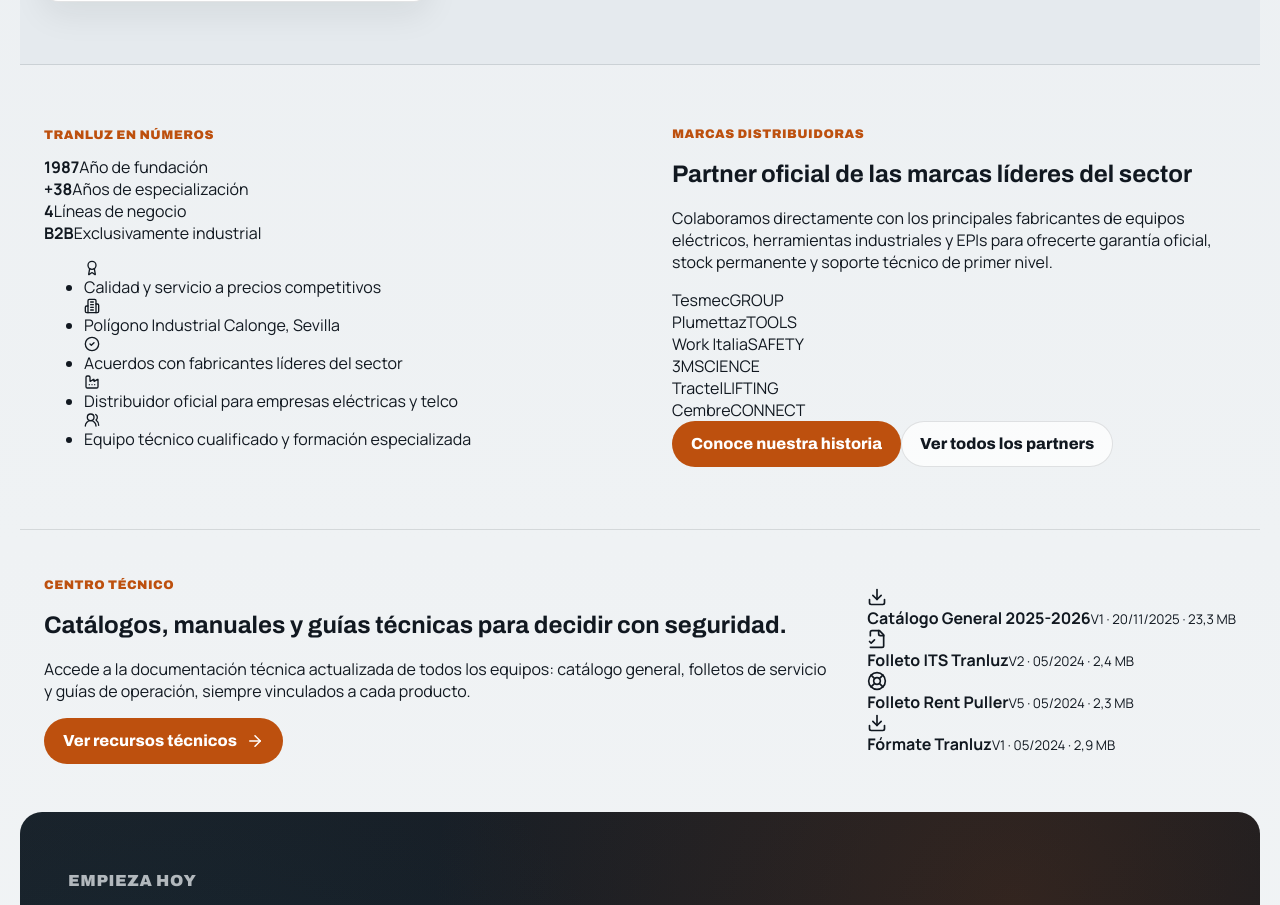
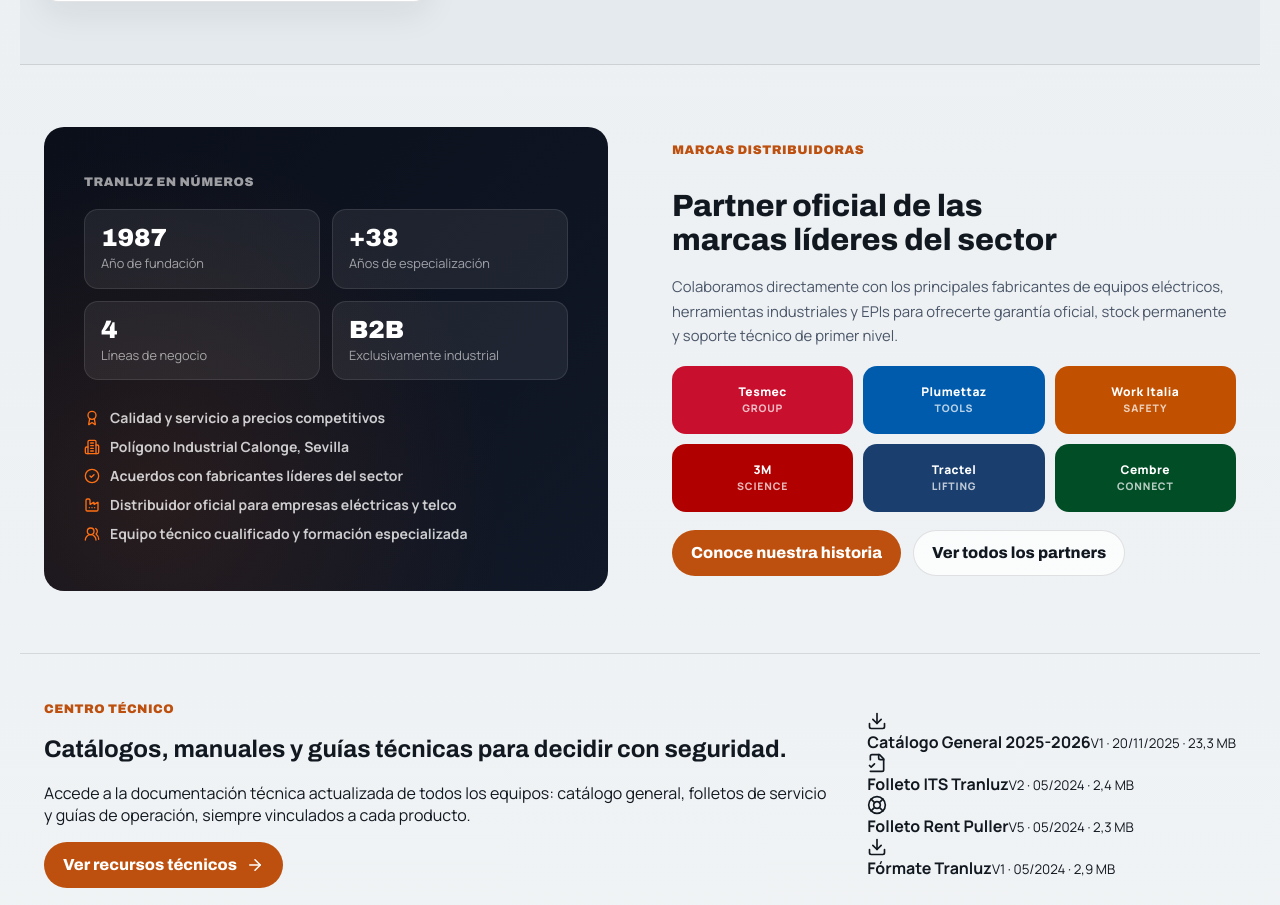
Before and after one commit to juankaspain/web_tranluz_2026, a Next.js app: page / in a window 1280 px wide. Shown: the part 5712-6617 px from the top of the page. Built offline with nearby package versions, Linux system fonts and the light colour scheme; no server answers.

Commit message:
feat(iter5d): estilos company-proof-section con proof-panel-dark/light, stats, brands grid

```diff
--- a/src/styles/globals.css
+++ b/src/styles/globals.css
@@ -3176,3 +3176,180 @@ button:focus-visible,
   text-transform: uppercase;
   white-space: nowrap;
 }
+
+
+/* ============================================================
+   ITER-5d — company-proof-section estilos CSS
+   ============================================================ */
+
+.company-proof-grid {
+  display: grid;
+  grid-template-columns: 1fr 1fr;
+  gap: 64px;
+  align-items: center;
+}
+
+/* Panel izquierdo oscuro */
+.proof-panel-dark {
+  background: linear-gradient(135deg, #0a0f1a 0%, #111827 100%);
+  border-radius: 20px;
+  padding: 48px 40px;
+  position: relative;
+  overflow: hidden;
+}
+
+.proof-panel-dark::before {
+  content: "";
+  position: absolute;
+  inset: 0;
+  background: radial-gradient(circle at 20% 80%, color-mix(in srgb, var(--brand) 15%, transparent), transparent 60%);
+  pointer-events: none;
+}
+
+.proof-eyebrow {
+  color: rgba(255, 255, 255, 0.6) !important;
+}
+
+.proof-stats-grid {
+  display: grid;
+  grid-template-columns: 1fr 1fr;
+  gap: 12px;
+  margin: 20px 0 28px;
+  position: relative;
+  z-index: 1;
+}
+
+.proof-stat {
+  display: flex;
+  flex-direction: column;
+  gap: 4px;
+  padding: 16px;
+  border: 1px solid rgba(255, 255, 255, 0.1);
+  border-radius: var(--radius-lg);
+  background: rgba(255, 255, 255, 0.07);
+}
+
+.proof-stat strong {
+  font-size: 1.55rem;
+  font-weight: 820;
+  color: #ffffff;
+  font-family: var(--font-display);
+  line-height: 1;
+}
+
+.proof-stat span {
+  font-size: 0.8rem;
+  color: rgba(255, 255, 255, 0.58);
+  line-height: 1.3;
+}
+
+.proof-points {
+  list-style: none;
+  margin: 0;
+  padding: 0;
+  display: grid;
+  gap: 10px;
+  position: relative;
+  z-index: 1;
+}
+
+.proof-points li {
+  display: flex;
+  align-items: center;
+  gap: 10px;
+  color: rgba(255, 255, 255, 0.78);
+  font-size: 0.875rem;
+  font-weight: 700;
+}
+
+.proof-points li svg {
+  flex: 0 0 auto;
+  color: var(--brand);
+  filter: brightness(1.4);
+}
+
+/* Panel derecho claro */
+.proof-panel-light {
+  display: grid;
+  gap: 18px;
+}
+
+.proof-panel-light h2 {
+  margin: 0;
+  font-size: clamp(1.5rem, 2.4vw, 2.1rem);
+  font-weight: 790;
+  line-height: 1.1;
+  color: var(--text);
+}
+
+.proof-intro {
+  margin: 0;
+  color: var(--text-muted);
+  font-size: clamp(0.93rem, 1.15vw, 1.02rem);
+  line-height: 1.65;
+}
+
+.proof-brands-grid {
+  display: grid;
+  grid-template-columns: repeat(3, minmax(0, 1fr));
+  gap: 10px;
+}
+
+.proof-brand-chip {
+  display: flex;
+  flex-direction: column;
+  align-items: center;
+  justify-content: center;
+  gap: 3px;
+  padding: 14px 10px;
+  border-radius: var(--radius-lg);
+  background: var(--chip-bg, var(--brand));
+  color: #ffffff;
+  min-height: 68px;
+  transition: transform 180ms ease, filter 180ms ease;
+}
+
+.proof-brand-chip:hover {
+  transform: translateY(-2px);
+  filter: brightness(1.1);
+}
+
+.proof-brand-name {
+  font-size: clamp(0.75rem, 0.9vw, 0.95rem);
+  font-weight: 820;
+  letter-spacing: 0.04em;
+  white-space: nowrap;
+  text-align: center;
+  line-height: 1.1;
+}
+
+.proof-brand-sub {
+  font-size: 0.65rem;
+  font-weight: 720;
+  letter-spacing: 0.08em;
+  opacity: 0.72;
+  text-transform: uppercase;
+}
+
+.proof-cta {
+  display: flex;
+  flex-wrap: wrap;
+  gap: 12px;
+}
+
+/* Responsive */
+@media (max-width: 1120px) {
+  .company-proof-grid {
+    grid-template-columns: 1fr;
+    gap: 32px;
+  }
+}
+
+@media (max-width: 640px) {
+  .proof-panel-dark {
+    padding: 32px 24px;
+  }
+  .proof-brands-grid {
+    grid-template-columns: repeat(2, minmax(0, 1fr));
+  }
+}
```
